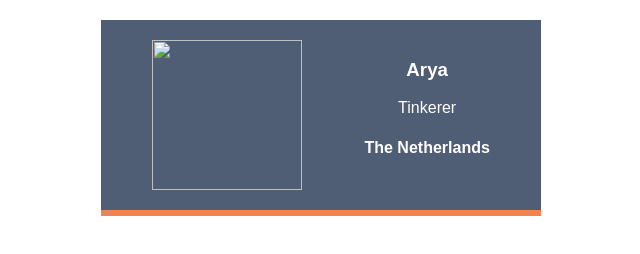
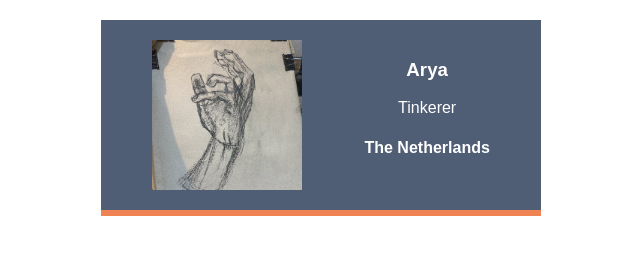
Before and after one commit to aryavahedi/business-card, a website built with Vite: page index.html in a window 1280 px wide. Shown: the whole page, without its empty margins (319-959 px from the left). Built offline with nearby package versions, Linux system fonts and the light colour scheme; files whose address does not match are found by name.

Commit message:
Update image from png to jpg on index.html

```diff
--- a/index.html
+++ b/index.html
@@ -4,7 +4,7 @@
     </head>
     <body>
         <div class="card">
-            <img class="avatar" src="images/per.png">
+            <img class="avatar" src="images/per.jpg">
             <div >
                 <h3>Arya</h3>
                 <p>Tinkerer</p>
```
